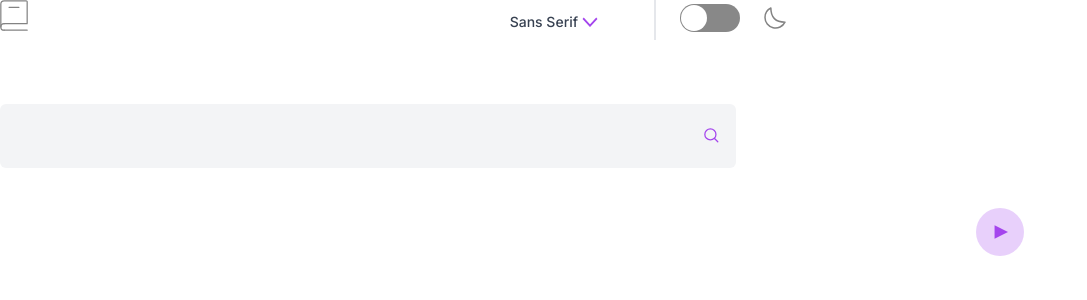
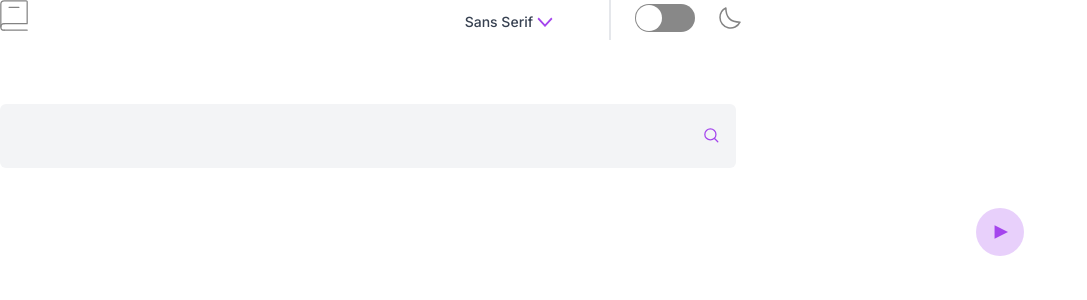
Before and after one commit to JaredBrown1/dictionary, a Next.js app: page /home in a window 1280 px wide. Shown: the top 300 px of the page, without its empty margins (0-1087 px from the left). Built offline with nearby package versions, Linux system fonts and the light colour scheme.

Commit message:
fully responsive

```diff
--- a/src/components/navbar/Logo.jsx
+++ b/src/components/navbar/Logo.jsx
@@ -4,7 +4,7 @@ import Icon from "public/images/logo.svg";
 
 const Logo = () => {
 	return (
-		<div className="lg:pr-12">
+		<div className="">
 			<Image src={Icon} alt="Logo" width={28} height={32} />
 		</div>
 	);
--- a/src/components/navbar/NavBar.jsx
+++ b/src/components/navbar/NavBar.jsx
@@ -3,7 +3,7 @@ import Buttons from "./Buttons";
 
 const NavBar = () => {
 	return (
-		<div className="flex flex-row justify-between w-[325px] h-[64px] sm:w-[689px] md:w-[689px] lg:w-[736px] flex-shrink-0">
+		<div className="flex flex-row justify-between w-[325px] h-[64px] sm:w-[689px] md:w-[689px] lg:w-[736px] lg:pr-[45px] flex-shrink-0">
 			<Logo />
 			<Buttons />
 		</div>
--- a/src/components/searchbar/SearchBar.jsx
+++ b/src/components/searchbar/SearchBar.jsx
@@ -24,7 +24,7 @@ const SearchBar = ({ onSearch }) => {
 		<div className="flex">
 			<div className="flex justify-center lg:pt-10">
 				<input
-					className="w-[327px] h-[48px] sm:w-[689px] md:w-[689px] lg:w-[736px] lg:h-[64px] bg-gray-100 pl-4 rounded-md placeholder-shown:pl-4 placeholder-shown:font-bold"
+					className="w-[327px] h-[48px] sm:w-[689px] md:w-[689px] lg:w-[736px] lg:h-[64px] bg-gray-100 pl-4 rounded-md font-bold placeholder-shown:pl-4 placeholder-shown:font-bold"
 					type="text"
 					value={input}
 					onChange={handleInput}
```
